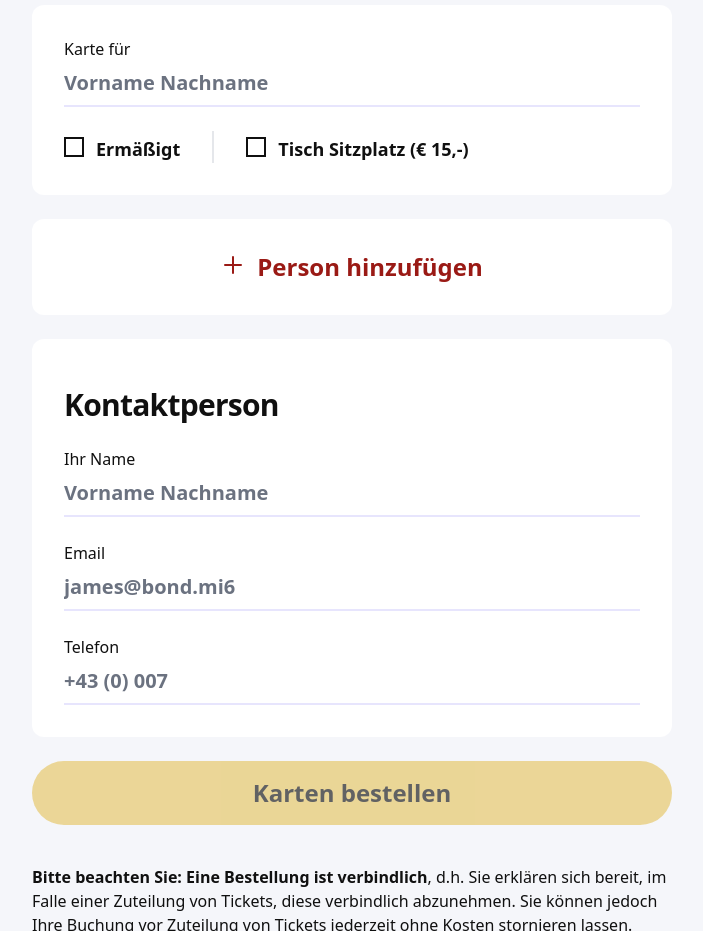
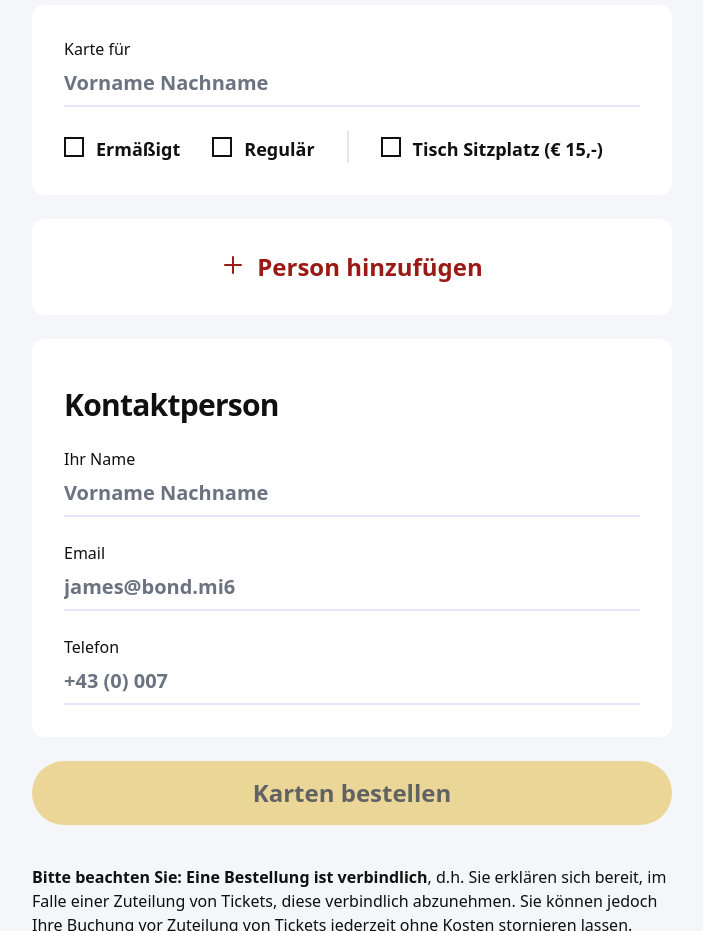
Before and after one commit to adamr04/akg, a Gatsby site: page /reservation in a window 1280 px wide. Shown: the part 800-1731 px from the top of the page, without its empty margins (288-991 px from the left). Built offline with nearby package versions, Linux system fonts and the light colour scheme; Gatsby itself is replaced by a stand-in of ours; some packages are replaced by stand-ins of ours.

Commit message:
regular checkbox hinzugefügt

```diff
--- a/src/components/ReservationForm/index.tsx
+++ b/src/components/ReservationForm/index.tsx
@@ -175,6 +175,17 @@ export const ReservationForm = () => {
                       />
                       <span>Ermäßigt</span>
                     </label>
+
+                    <label className="--inline">
+                      <input
+                        type="checkbox"
+                        name="regular"
+                        onChange={(e) => handleCheckboxChange(e, i)}
+                        className="border-2 focus:border-skin-primary"
+                      />
+                      <span>Regulär</span>
+                    </label>
+
                     <label className="--inline">
                       <input
                         type="checkbox"
```
